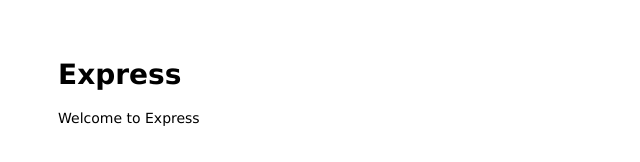
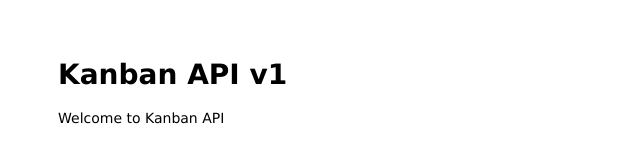
Before and after one commit to balbaal/kanban-api, a website: page public/index.html in a window 1280 px wide. Shown: the whole page, without its empty margins (0-640 px from the left). Drawn offline with Linux system fonts and the light colour scheme.

Commit message:
tweak: title page / api

```diff
--- a/public/index.html
+++ b/public/index.html
@@ -1,13 +1,13 @@
 <html>
 
 <head>
-  <title>Express</title>
+  <title>Kanban API</title>
   <link rel="stylesheet" href="/stylesheets/style.css">
 </head>
 
 <body>
-  <h1>Express</h1>
-  <p>Welcome to Express</p>
+  <h1>Kanban API v1</h1>
+  <p>Welcome to Kanban API</p>
 </body>
 
 </html>
```
